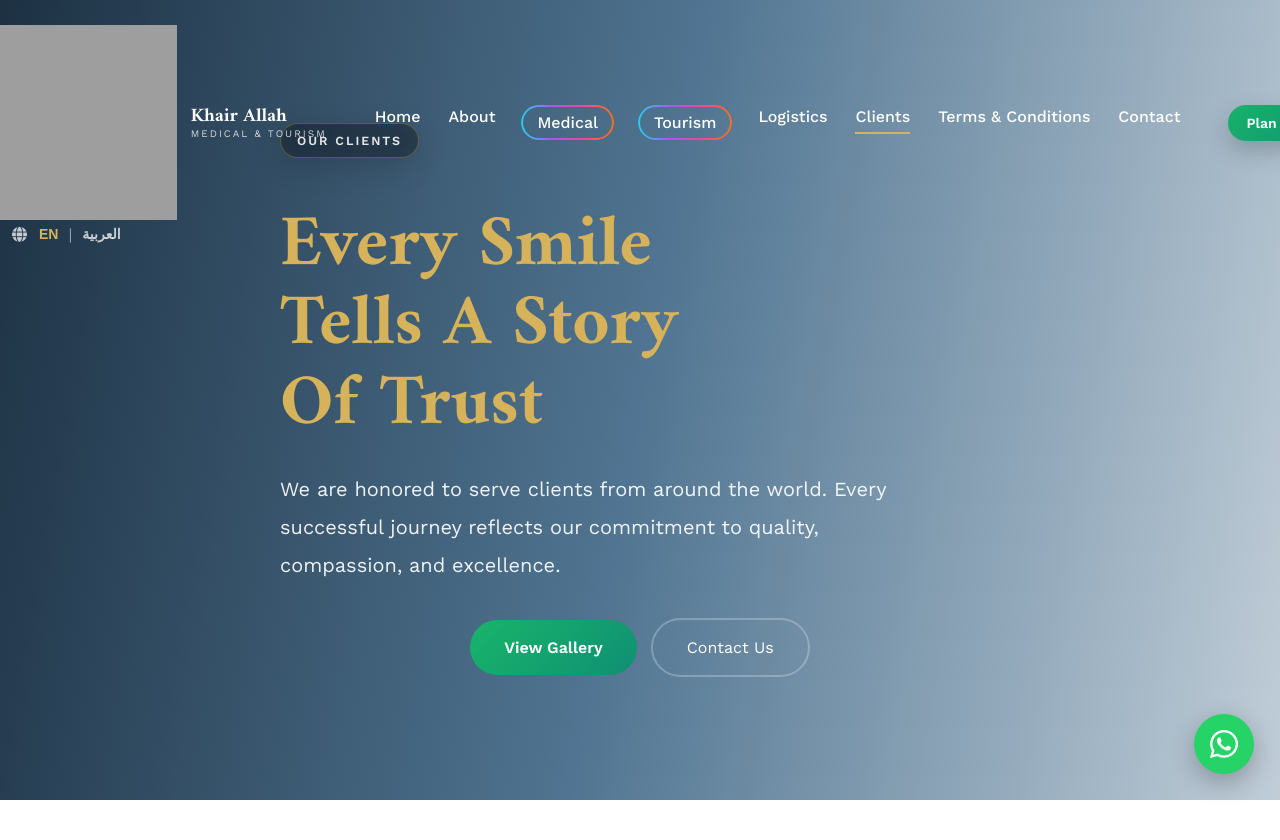
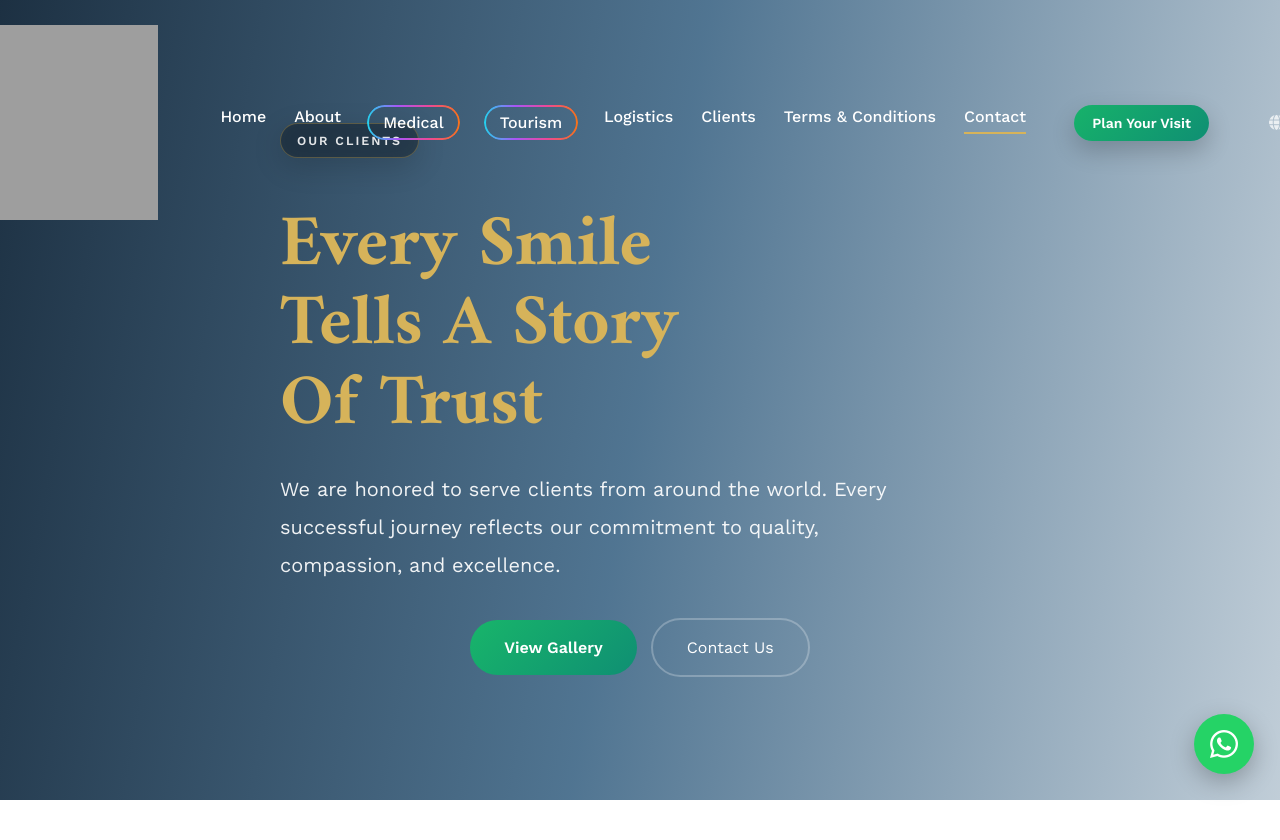
Before and after one commit to nabeel813/khair_allah_website, a Django app: page /clients/ in a window 1280 px wide. Shown: the top 840 px of the page. Run offline with Django 5.2, Linux system fonts and the light colour scheme; data that the repository does not hold is empty; grey boxes are pictures that could not be loaded.

```diff
--- a/templates/core/clients.html
+++ b/templates/core/clients.html
@@ -24,13 +24,12 @@
 
   <nav class="navbar">
 
-    <div class="container nav-wrapper">
+     <div class="container nav-wrapper">
        <a href="{% url 'home' %}" class="logo">
 
     <img src="{% static 'assets/about-company.jpg' %}" alt="Khair Allah Logo" class="logo-mark">
     <span class="logo-text">
-        <span class="logo-title">Khair Allah</span>
-        <span class="logo-subtitle">Medical &amp; Tourism</span>
+
     </span>
 
 
@@ -39,27 +38,18 @@
          <ul class="nav-menu">
   <li><a href="{% url 'home' %}" data-i18n="Home">Home</a></li>
   <li><a href="{% url 'about' %}" data-i18n="About">About</a></li>
- <li><a href="{% url 'medical' %}" class="nav-highlight" data-i18n="Medical">Medical</a></li>
+  <li><a href="{% url 'medical' %}" class="nav-highlight" data-i18n="Medical">Medical</a></li>
 <li><a href="{% url 'tourism' %}" class="nav-highlight" data-i18n="Tourism">Tourism</a></li>
   <li><a href="{% url 'logistics' %}" data-i18n="Logistics">Logistics</a></li>
-  <li><a href="{% url 'clients' %}" class="active" data-i18n="Clients">Clients</a></li>
+  <li><a href="{% url 'clients' %}" data-i18n="Clients">Clients</a></li>
   <li><a href="{% url 'terms' %}" data-i18n="Terms & Conditions">Terms</a></li>
-  <li><a href="{% url 'contact' %}" data-i18n="Contact">Contact</a></li>
+  <li><a href="{% url 'contact' %}" class="active" data-i18n="Contact">Contact</a></li>
 </ul>
 
-<a href="https://wa.me/+919895099665" class="nav-button" target="_blank" rel="noopener noreferrer" data-i18n="Plan Your Visit">
+<a href="https://wa.me/919895099665" class="nav-button" target="_blank" rel="noopener noreferrer" data-i18n="Plan Your Visit">
   <i class="fa-brands fa-whatsapp"></i>
   Plan Your Visit
 </a>
-
-
-        <button class="mobile-toggle">
-
-            <i class="fa-solid fa-bars"></i>
-
-        </button>
-
-    </div>
 
         <div class="language-switcher" aria-label="Language selection">
 
@@ -72,10 +62,15 @@
 
         </div>
 
+        <button class="mobile-toggle">
+
+            <i class="fa-solid fa-bars"></i>
+
+        </button>
+
     </div>
 
 </nav>
-
 
 
     <!-- =========================================
```
